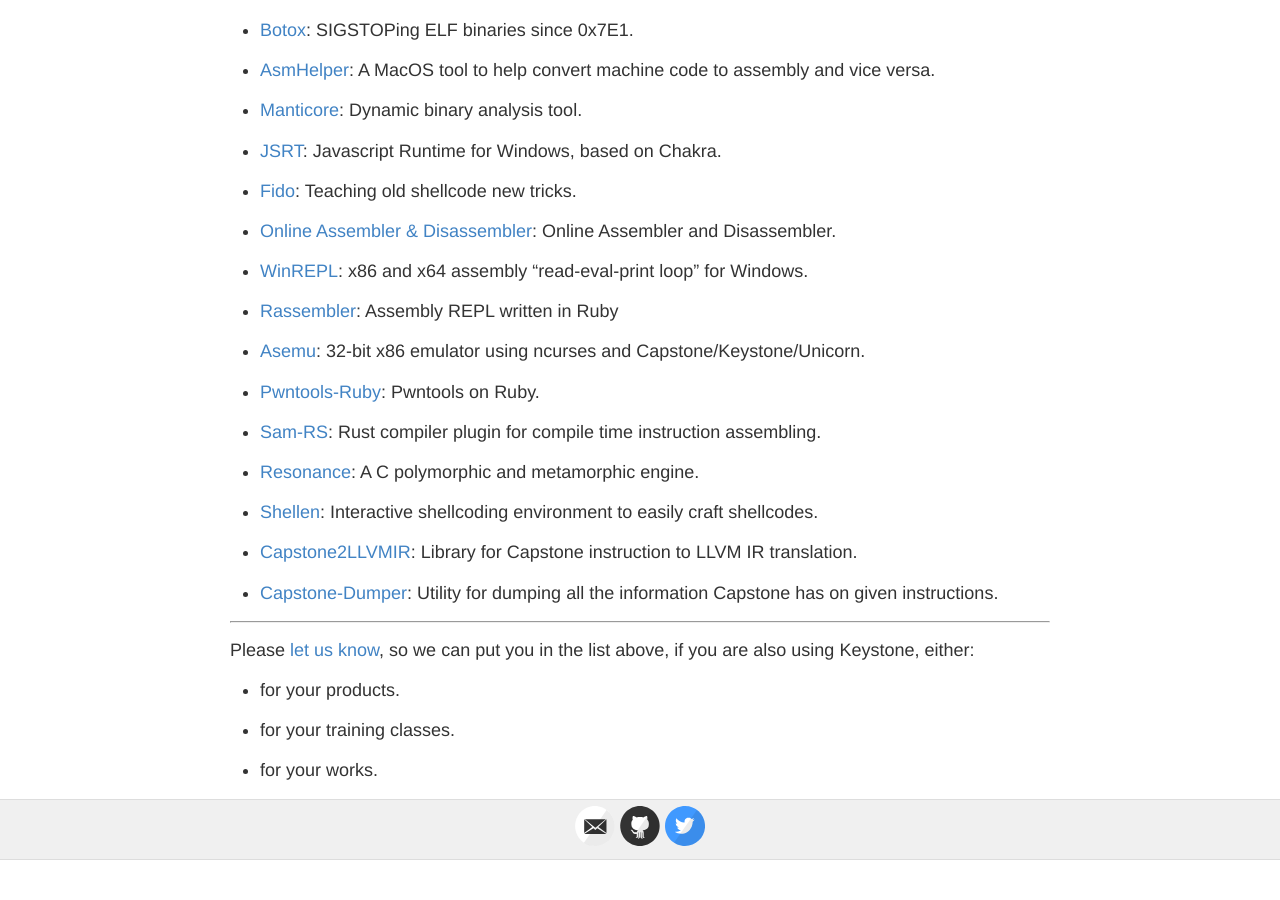
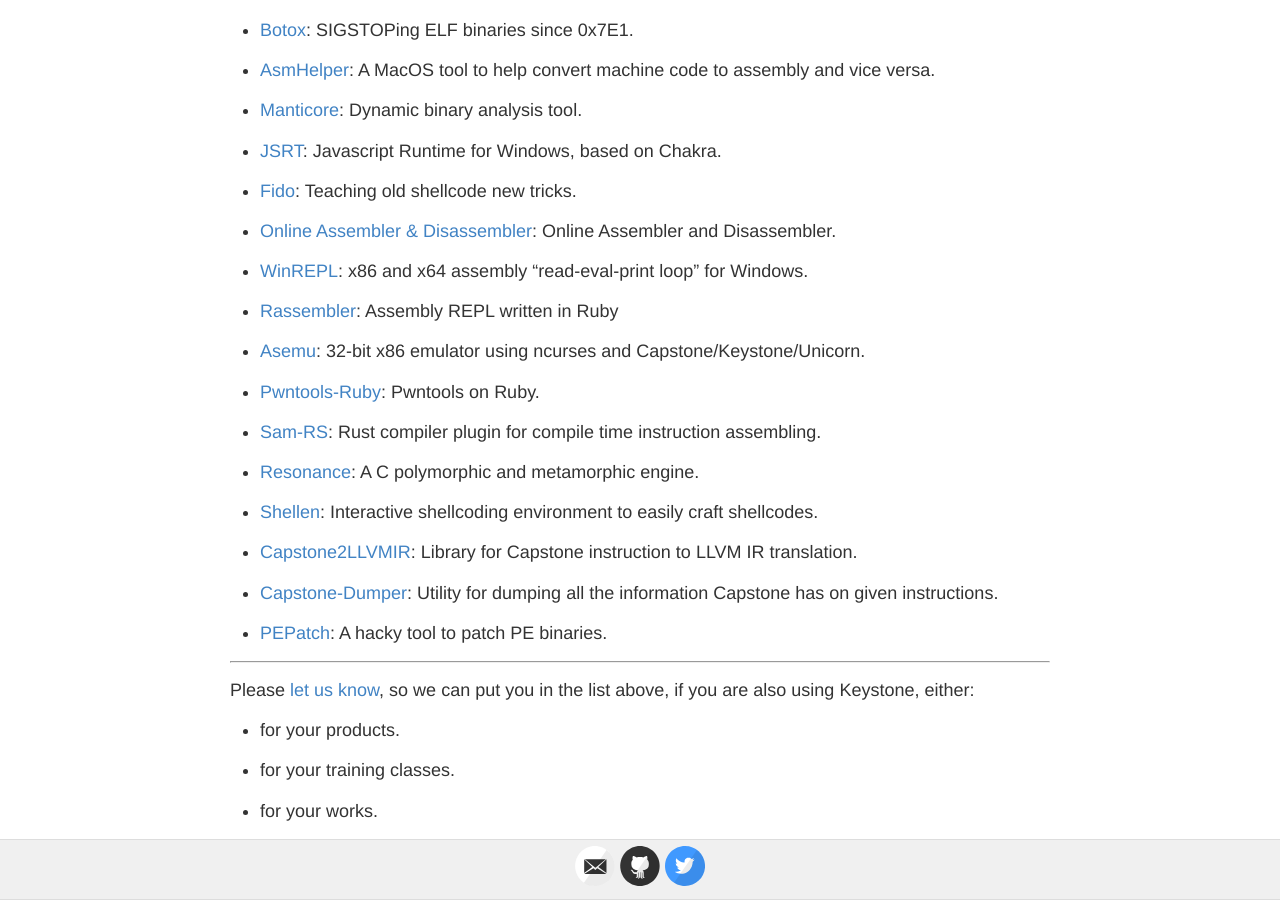
Before and after one commit to keystone-engine/keystone-engine.github.io, a Jekyll site: the page built from showcase.md, in a window 1280 px wide and 900 px high, scrolled down 2139 px. Built offline with Jekyll 4.4.1, drawn with Linux system fonts in a browser that asks for light colours; before the commit the page ends 2999 px from its top, so only the background shows below that; some of the changed lines change nothing that is shown.

Commit message:
showcase

```diff
--- a/showcase.md
+++ b/showcase.md
@@ -6,7 +6,7 @@
 
 ## Showcase
 
-In our knowledge, Keystone has been used by **59** following products (listed in no particular order).
+In our knowledge, Keystone has been used by **60** following products (listed in no particular order).
 
 - [Keypatch](http://keystone-engine.org/keypatch): IDA Pro plugin for code assembling & binary patching.
 
@@ -126,6 +126,9 @@
 
 - [Capstone-Dumper](https://github.com/avast-tl/capstone-dumper): Utility for dumping all the information Capstone has on given instructions.
 
+- [PEPatch](https://github.com/marche147/pepatch): A hacky tool to patch PE binaries.
+
+
 ---
 
 Please [let us know](/contact/), so we can put you in the list above, if you are also using Keystone, either:
```
